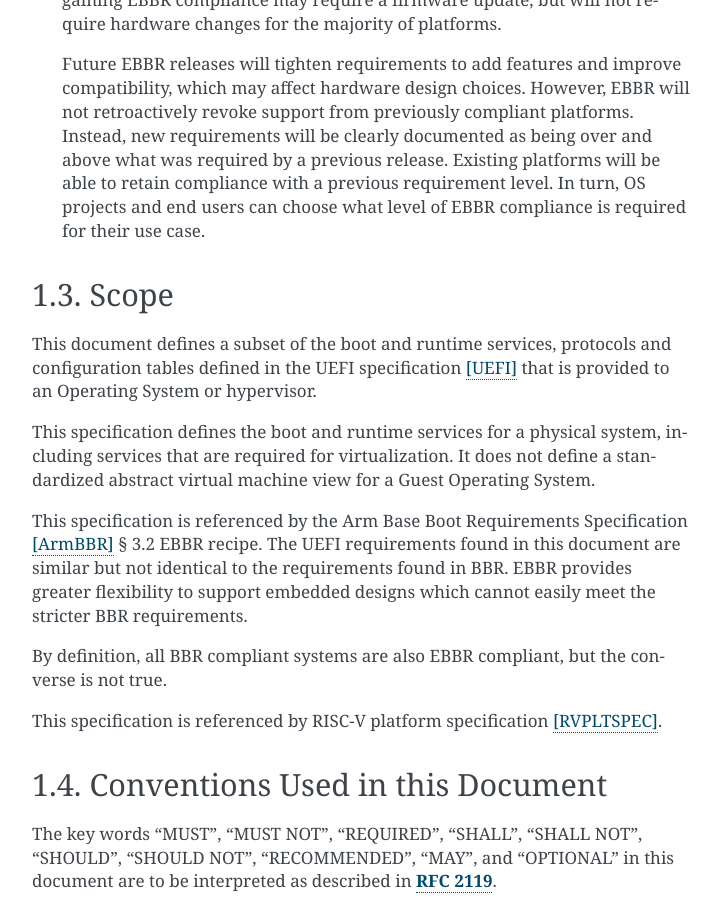
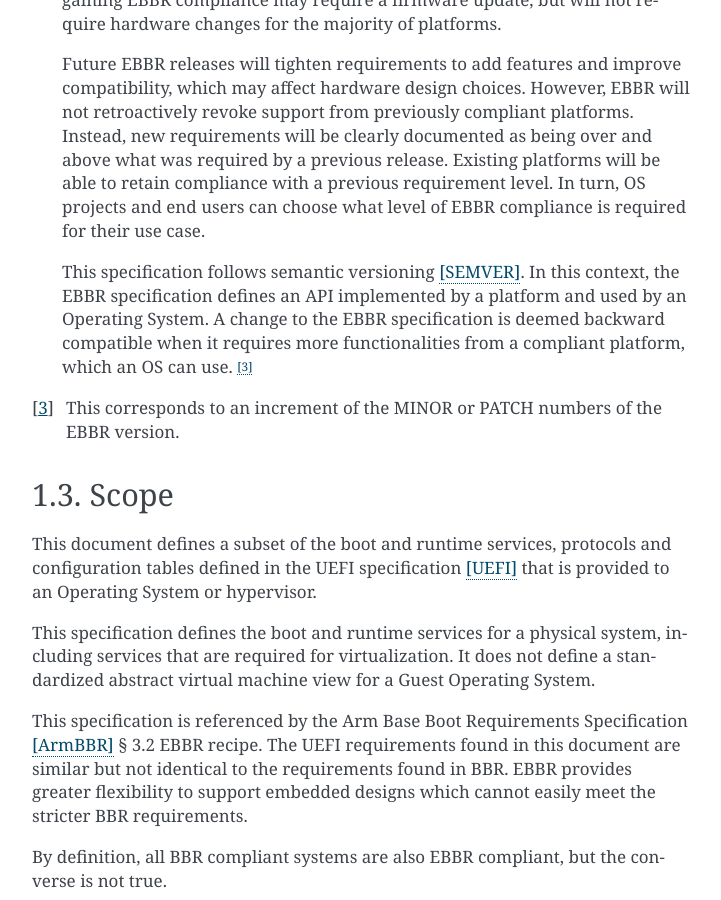
Before and after one commit to ARM-software/ebbr, a Sphinx documentation site: the page built from source/chapter1-about.rst, in a window 1280 px wide and 900 px high, scrolled down 2581 px. Shown: the whole window, without its empty margins (388-1109 px from the left). Built offline with Sphinx 7.4.7, drawn with Linux system fonts in a browser that asks for light colours.

Commit message:
chapter1: clarify compatibility
We are mentioning that EBBR follows semantic versioning only in a footnote
of the EFI Conformance Profile Table section.

State earlier and more clearly that EBBR follows semantic versioning, and
explain what backward compatibility means.

Signed-off-by: Vincent Stehlé <vincent.stehle@arm.com>

```diff
--- a/source/chapter1-about.rst
+++ b/source/chapter1-about.rst
@@ -141,6 +141,16 @@ specification.
   requirement level.
   In turn, OS projects and end users can choose what level of EBBR compliance
   is required for their use case.
+
+  This specification follows semantic versioning [SEMVER]_.
+  In this context, the EBBR specification defines an API implemented by a
+  platform and used by an Operating System.
+  A change to the EBBR specification is deemed backward compatible when it
+  requires more functionalities from a compliant platform, which an OS can use.
+  [#MinorNote]_
+
+.. [#MinorNote] This corresponds to an increment of the MINOR or PATCH numbers
+   of the EBBR version.
 
 Scope
 =====
```
